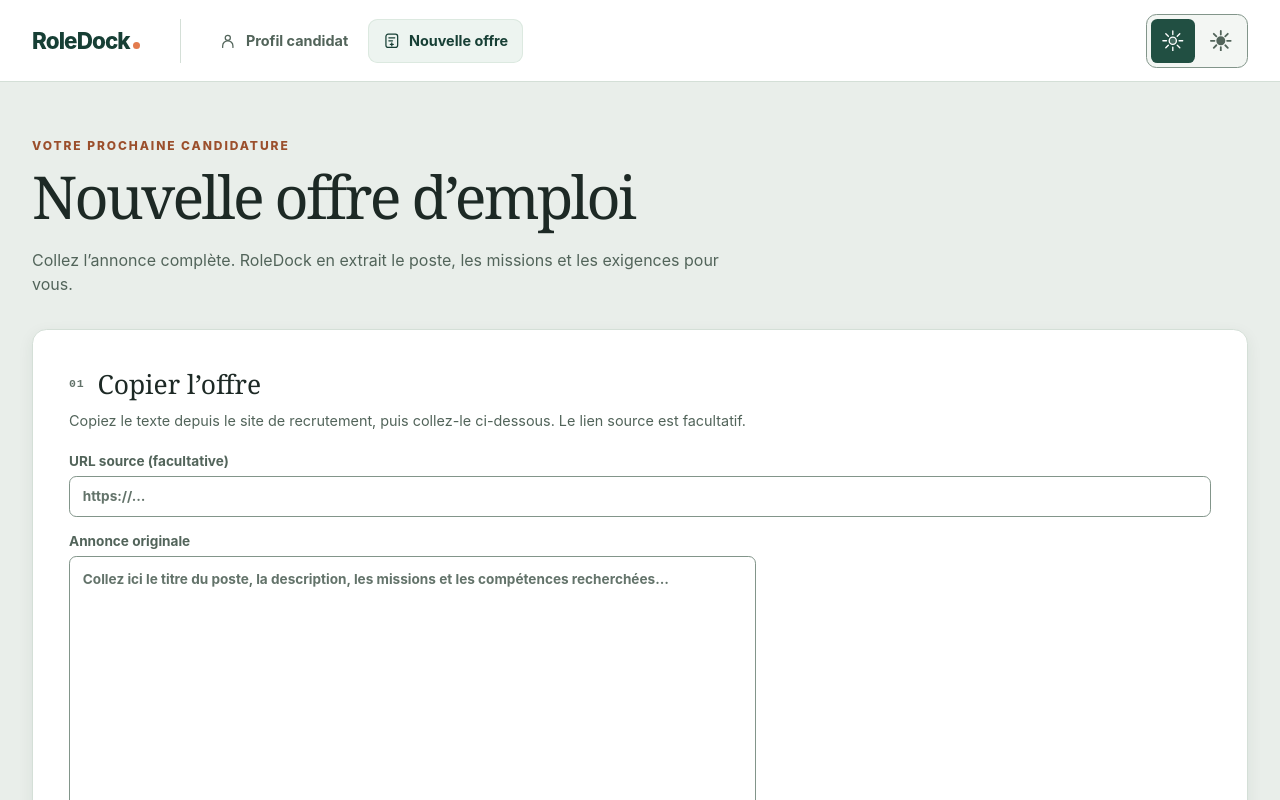
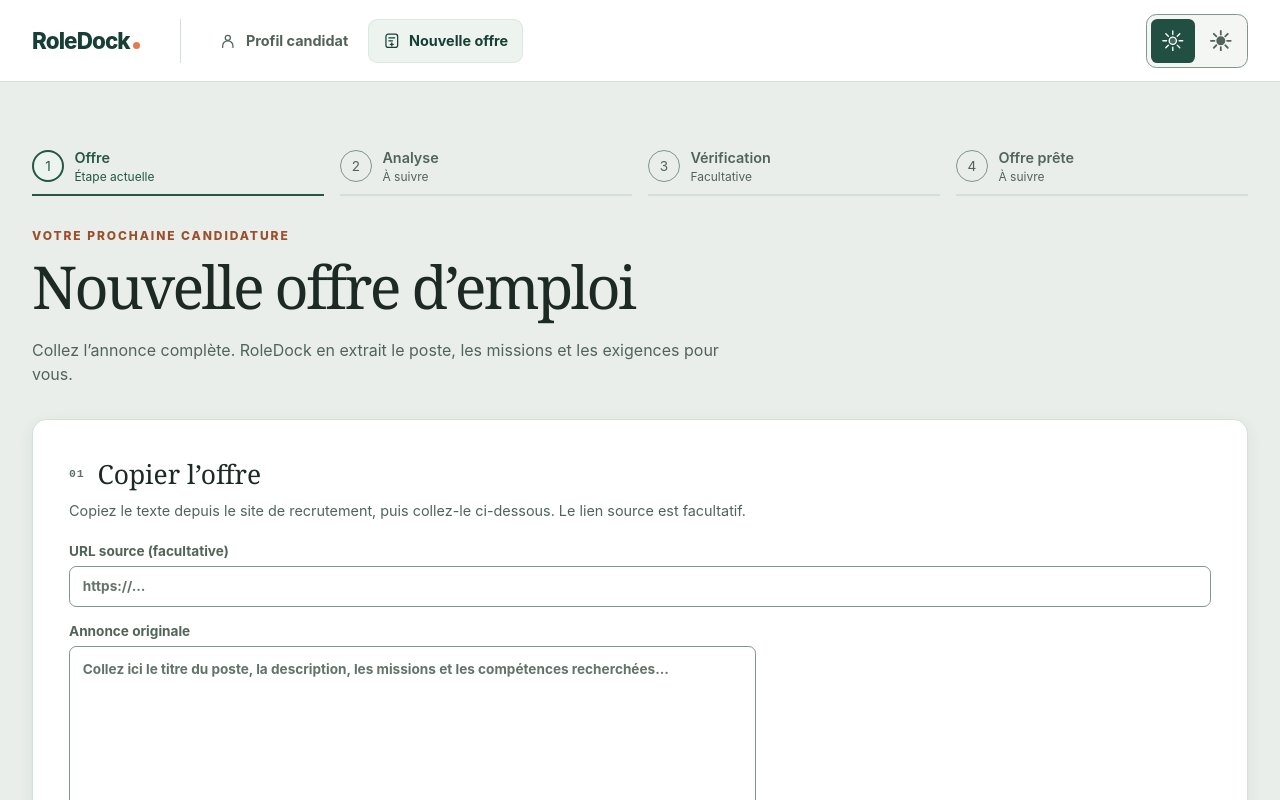
Before and after one commit to RoleDock/app, an Angular app in the folder web/: page /job-offers/new in a window 1280 px wide. Shown: the top 800 px of the page. Built offline with nearby package versions, Linux system fonts and the light colour scheme.

Commit message:
feat:job offer progress bar

```diff
--- a/web/src/app/job-offers/job-offer-detail.component.ts
+++ b/web/src/app/job-offers/job-offer-detail.component.ts
@@ -4,12 +4,14 @@ import { takeUntilDestroyed } from '@angular/core/rxjs-interop';
 import { JobOffer, reviewLabel } from './job-offer.models';
 import { JobOfferService } from './job-offer.service';
 import { JobOfferPreviewComponent } from './job-offer-preview.component';
+import { JobOfferProgressComponent } from './job-offer-progress.component';
 
 @Component({
   selector: 'app-job-offer-detail',
-  imports: [RouterLink, JobOfferPreviewComponent],
+  imports: [RouterLink, JobOfferPreviewComponent, JobOfferProgressComponent],
   template: `
     <main class="page-shell">
+      <app-job-offer-progress page="detail" [reviewStatus]="offer()?.reviewStatus ?? null" [reviewBypassedAt]="offer()?.reviewBypassedAt ?? null" />
       <div class="page-heading"><div><p class="eyebrow">Votre espace candidature</p><h1>Votre offre d’emploi</h1></div></div>
       @if (loading()) { <p role="status">Chargement…</p> }
       @if (error()) { <p role="alert">Impossible de charger cette offre. Vérifiez le lien et la disponibilité du serveur.</p><button class="secondary" (click)="load()">Réessayer</button> }
--- /dev/null
+++ b/web/src/app/job-offers/job-offer-progress.component.html
@@ -0,0 +1,10 @@
+<section aria-label="Progression de l’offre" aria-live="polite">
+  <ol>
+    @for (step of steps(); track step.label; let i = $index) {
+      <li [class]="step.state" [class.is-current]="step.current" [attr.aria-current]="step.current ? 'step' : null">
+        <span class="marker" [class.processing-marker]="step.state === 'processing'" aria-hidden="true">{{ step.state === 'completed' ? '✓' : step.state === 'bypassed' ? '−' : step.state === 'error' ? '!' : i + 1 }}</span>
+        <span class="caption"><strong>{{ step.label }}</strong><span>{{ step.description }}</span></span>
+      </li>
+    }
+  </ol>
+</section>
--- /dev/null
+++ b/web/src/app/job-offers/job-offer-progress.component.scss
@@ -0,0 +1,18 @@
+:host { display: block; margin-bottom: 2rem; }
+ol { display: grid; grid-template-columns: repeat(4, minmax(0, 1fr)); gap: 1rem; list-style: none; margin: 0; padding: 0; }
+li { display: flex; align-items: center; gap: .65rem; min-width: 0; padding-block: .65rem; border-bottom: 2px solid var(--border-default); color: var(--text-secondary); }
+.marker { display: grid; place-items: center; flex: 0 0 2rem; height: 2rem; border: 1px solid var(--border-control); border-radius: 50%; font-size: .85rem; }
+.caption { display: grid; gap: .2rem; min-width: 0; overflow-wrap: anywhere; }
+strong { font-size: .9rem; font-weight: 600; }
+.caption > span { font-size: .75rem; }
+.is-current { border-bottom-color: var(--accent); color: var(--accent); }
+.is-current .marker { border: 2px solid var(--accent); background: var(--accent-soft); }
+.completed .marker { background: var(--success-soft); color: var(--success); border-color: var(--success); }
+.bypassed .marker { border-style: dashed; background: var(--surface-subtle); }
+.error { color: var(--danger); border-bottom-color: var(--danger); }
+.error .marker { color: var(--danger); border-color: var(--danger); background: var(--danger-soft); }
+.processing-marker { position: relative; }
+.processing-marker::after { content: ''; position: absolute; inset: -5px; border: 2px solid transparent; border-top-color: var(--accent); border-radius: 50%; animation: progress-spin 1s linear infinite; }
+@keyframes progress-spin { to { transform: rotate(360deg); } }
+@media (prefers-reduced-motion: reduce) { .processing-marker::after { animation: none; } }
+@media (max-width: 700px) { ol { grid-template-columns: repeat(2, minmax(0, 1fr)); gap: .4rem 1rem; } }
--- /dev/null
+++ b/web/src/app/job-offers/job-offer-progress.component.ts
@@ -0,0 +1,41 @@
+import { Component, computed, input } from '@angular/core';
+import { JobOffer } from './job-offer.models';
+
+export type AnalysisState = 'idle' | 'processing' | 'error' | 'completed';
+type StepState = 'pending' | 'current' | 'processing' | 'error' | 'completed' | 'bypassed';
+
+@Component({
+  selector: 'app-job-offer-progress',
+  templateUrl: './job-offer-progress.component.html',
+  styleUrl: './job-offer-progress.component.scss',
+})
+export class JobOfferProgressComponent {
+  readonly page = input.required<'new' | 'review' | 'detail'>();
+  readonly analysisState = input<AnalysisState>('idle');
+  readonly reviewStatus = input<JobOffer['reviewStatus'] | null>(null);
+  readonly reviewBypassedAt = input<string | null>(null);
+  readonly editing = input(false);
+
+  readonly steps = computed(() => {
+    const persisted = this.reviewStatus() !== null || this.analysisState() === 'completed';
+    const reviewed = this.reviewStatus() === 'CONFIRMED' || this.reviewStatus() === 'CORRECTED';
+    const bypassed = !reviewed && this.reviewStatus() === 'UNREVIEWED' && !!this.reviewBypassedAt();
+    const ready = persisted && !this.editing() && (this.page() === 'detail' || reviewed || bypassed);
+    const reviewing = persisted && !ready;
+    const analysis = this.analysisState();
+    const states: StepState[] = [
+      persisted || analysis !== 'idle' ? 'completed' : this.page() === 'new' ? 'current' : 'pending',
+      persisted ? 'completed' : analysis === 'idle' ? 'pending' : analysis,
+      reviewed ? 'completed' : bypassed ? 'bypassed' : reviewing ? 'current' : 'pending',
+      ready ? 'current' : 'pending',
+    ];
+    return ['Offre', 'Analyse', 'Vérification', 'Offre prête'].map((label, index) => ({
+      label, state: states[index],
+      current: index === 0 ? states[0] === 'current' : index === 1 ? !persisted && analysis !== 'idle' : index === 2 ? reviewing : ready,
+      description: index === 2
+        ? reviewed ? this.reviewStatus() === 'CORRECTED' ? 'Vérifiée et corrigée' : 'Vérifiée'
+          : bypassed ? 'Ignorée · non vérifiée' : reviewing ? 'Recommandée · facultative' : 'Facultative'
+        : ({ pending: 'À suivre', current: 'Étape actuelle', processing: 'En cours…', error: 'À réessayer', completed: 'Terminée', bypassed: 'Ignorée' } satisfies Record<StepState, string>)[states[index]],
+    }));
+  });
+}
--- a/web/src/app/job-offers/job-offer-review.component.html
+++ b/web/src/app/job-offers/job-offer-review.component.html
@@ -1,4 +1,5 @@
 <main class="page-shell">
+  <app-job-offer-progress page="review" [reviewStatus]="offer()?.reviewStatus ?? null" [reviewBypassedAt]="offer()?.reviewBypassedAt ?? null" [editing]="dirty()" />
   <div class="page-heading"><div><p class="eyebrow">Votre espace candidature</p><h1>Vérifier et valider l’offre</h1><p>Comparez l’analyse à l’annonce et corrigez-la si nécessaire. Si tout vous convient, validez directement l’offre.</p></div></div>
   @if (loading()) { <div class="state-card" role="status"><span class="spinner"></span><p>Chargement de l’offre…</p></div> }
   @if (error()) { <div id="review-error" tabindex="-1" class="notice error" role="alert">{{ error() }}<ul>@for (message of fieldErrors(); track $index) { <li>{{ message }}</li> }</ul>@if (!offer()) { <button class="secondary" (click)="load()">Réessayer</button> }</div> }
--- a/web/src/app/job-offers/job-offer-review.component.ts
+++ b/web/src/app/job-offers/job-offer-review.component.ts
@@ -4,12 +4,13 @@ import { ActivatedRoute, Router, RouterLink } from '@angular/router';
 import { takeUntilDestroyed } from '@angular/core/rxjs-interop';
 import { CurrentExtraction, CurrentRequirement, JobOffer, ReviewCommand, reviewLabel } from './job-offer.models';
 import { JobOfferService } from './job-offer.service';
+import { JobOfferProgressComponent } from './job-offer-progress.component';
 import { groupRequirements } from './requirement-groups';
 import { labels } from './job-offer-preview.component';
 
 @Component({
   selector: 'app-job-offer-review',
-  imports: [FormsModule, RouterLink],
+  imports: [FormsModule, RouterLink, JobOfferProgressComponent],
   templateUrl: './job-offer-review.component.html',
   styleUrl: './job-offer-review.component.scss',
 })
--- a/web/src/app/job-offers/new-job-offer.component.html
+++ b/web/src/app/job-offers/new-job-offer.component.html
@@ -1,4 +1,5 @@
 <main class="page-shell">
+  <app-job-offer-progress page="new" [analysisState]="progressState()" />
   <div class="page-heading"><div><p class="eyebrow">Votre prochaine candidature</p><h1>Nouvelle offre d’emploi</h1><p>Collez l’annonce complète. RoleDock en extrait le poste, les missions et les exigences pour vous.</p></div></div>
   @if (error()) { <p class="notice error" role="alert">{{ error() }}</p> }
   <form [formGroup]="form" (ngSubmit)="analyze()" novalidate class="form-section">
--- a/web/src/app/job-offers/new-job-offer.component.ts
+++ b/web/src/app/job-offers/new-job-offer.component.ts
@@ -1,14 +1,15 @@
-import { Component, DestroyRef, inject, signal } from '@angular/core';
+import { Component, DestroyRef, computed, inject, signal } from '@angular/core';
 import { FormControl, FormGroup, ReactiveFormsModule, Validators } from '@angular/forms';
 import { Router } from '@angular/router';
 import { takeUntilDestroyed } from '@angular/core/rxjs-interop';
 import { HttpErrorResponse } from '@angular/common/http';
 import { Analysis, JobOffer } from './job-offer.models';
 import { JobOfferService } from './job-offer.service';
+import { AnalysisState, JobOfferProgressComponent } from './job-offer-progress.component';
 
 @Component({
   selector: 'app-new-job-offer',
-  imports: [ReactiveFormsModule],
+  imports: [ReactiveFormsModule, JobOfferProgressComponent],
   templateUrl: './new-job-offer.component.html',
   styles: `.offer-text-help { color: var(--text-secondary); font-size: .8rem; } .analysis-progress { display: flex; align-items: center; gap: .8rem; color: var(--text-secondary); } .analysis-progress .spinner { flex-shrink: 0; }`,
 })
@@ -26,6 +27,8 @@ export class NewJobOfferComponent {
   readonly error = signal('');
   readonly analysis = signal<Analysis | null>(null);
   readonly saved = signal<JobOffer | null>(null);
+  readonly progressState = computed<AnalysisState>(() => this.saved() ? 'completed'
+    : this.analyzing() || this.saving() ? 'processing' : this.error() ? 'error' : 'idle');
 
   constructor() {
     this.form.valueChanges.pipe(takeUntilDestroyed(this.destroyRef)).subscribe(() => {
```
Also changed, not shown: 2 other files (tests, documents, lock files or other folders).
